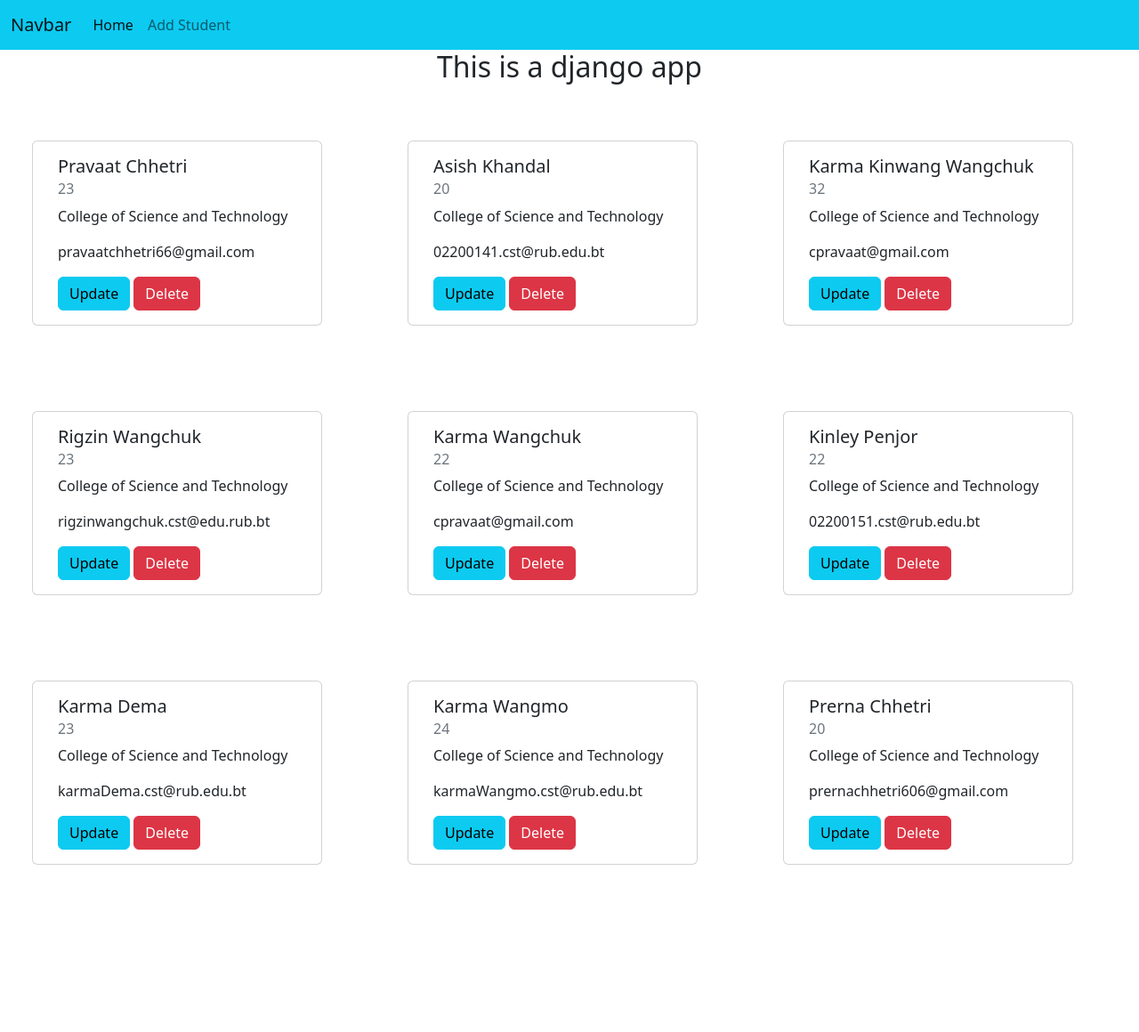
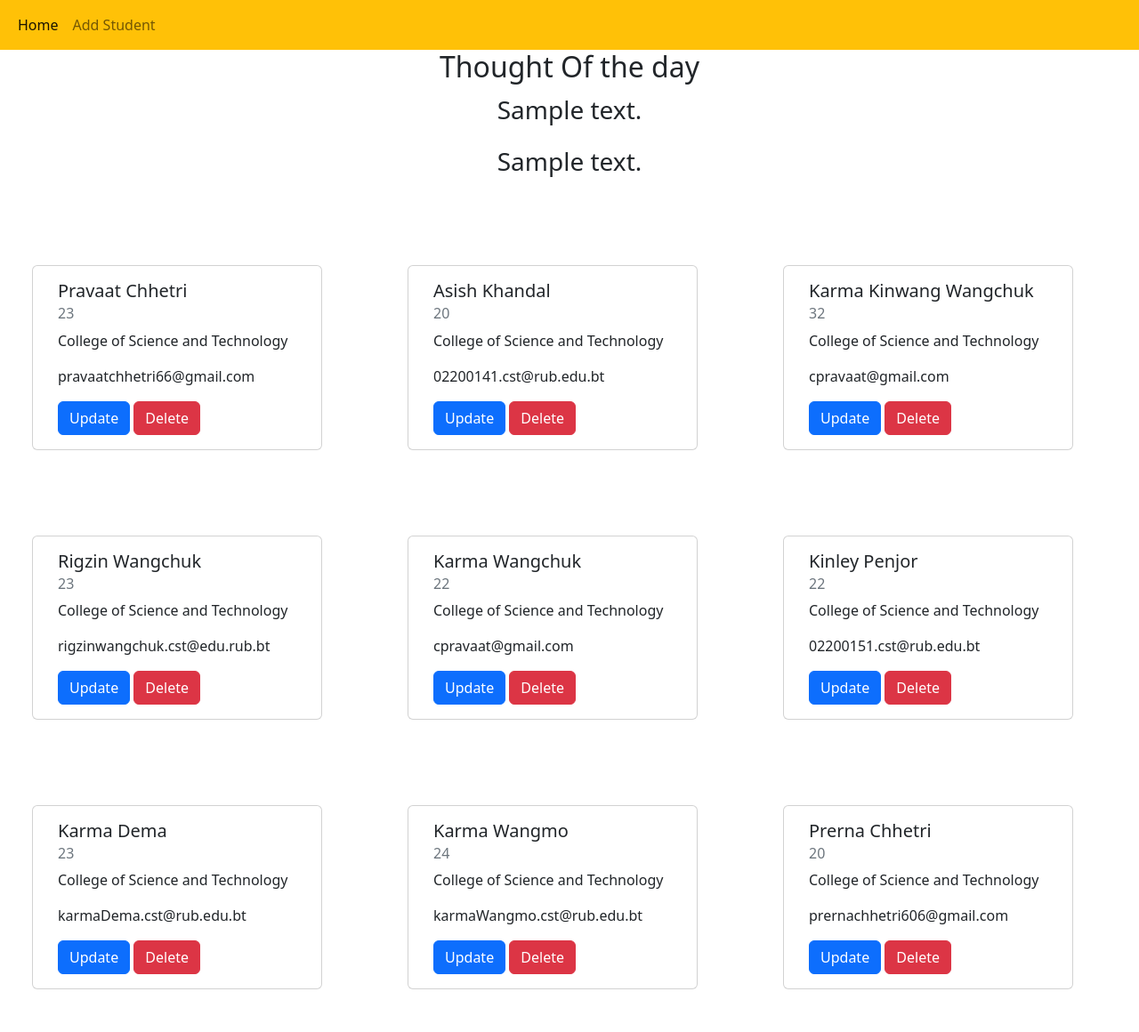
Before and after one commit to PravaatChhetri/Django-Presentation, a Django app: template django_Learner/templates/index.html in a window 1280 px wide. Shown: the whole page at 89% size. Before the commit the page ends 972 px from the top, so only its background shows below. Run offline with Django 4.2, Linux system fonts and the light colour scheme; data comes from the database, SQL or seed files in the repository; both versions use the stored data as it was after the commit; the template is opened without the code that fills it: values that come from a table or form of the project are taken from there, most other values are stand-ins (such as "Sample title", 1, 10 or a date in 2020).

Commit message:
all functionality included

```diff
--- a/django_Learner/templates/index.html
+++ b/django_Learner/templates/index.html
@@ -14,12 +14,9 @@
    <!-- example of include  -->
 {% include 'navbar.html' %}
 
-<h1 class="fs-2 text text-center">This is a django app</h1>
-{%if Name %}
-<p class="fs-3 text text-center">{{msg}}</p>
-{%else%}
-<p class="fs-3 text text-center mb-5">Danjgo Rocks</p>
-{% endif %}
+<h1 class="fs-2 text text-center">Thought Of the day</h1>
+<p class="fs-3 text text-center">{{text}}</p>
+<p class="fs-3 text text-center mb-5">{{text2}}</p>
 <div class="row">
     <!-- card -->
 
@@ -31,7 +28,7 @@
           <h6 class="card-subtitle mb-2 text-muted">{{ele.age}}</h6>
           <p class="card-text">{{ele.College_Name}}</p>
           <p class="card-text">{{ele.email}}</p>
-          <button class="btn text-start btn-info "><a class="nav-link" href="../update/{{ele.id}}">Update</a></button>
+          <button class="btn text-start btn-primary "><a class="nav-link" href="../update/{{ele.id}}">Update</a></button>
           <button class="btn text-end btn-danger"><a class="nav-link" href="../delete/{{ele.id}}">Delete</a></button>
 
         </div>
--- a/django_Learner/templates/navbar.html
+++ b/django_Learner/templates/navbar.html
@@ -1,6 +1,5 @@
-<nav class="navbar navbar-expand-lg bg-info">
+<nav class="navbar navbar-expand-lg bg-warning">
     <div class="container-fluid">
-      <a class="navbar-brand" href="#">Navbar</a>
       <button class="navbar-toggler" type="button" data-bs-toggle="collapse" data-bs-target="#navbarNav" aria-controls="navbarNav" aria-expanded="false" aria-label="Toggle navigation">
         <span class="navbar-toggler-icon"></span>
       </button>
--- a/django_Learner/views.py
+++ b/django_Learner/views.py
@@ -2,6 +2,7 @@ from http.client import HTTPResponse
 from multiprocessing import context
 from django.shortcuts import render, redirect
 from django.http import HttpResponse
+from django_Learner.apps import apiCall
 
 from django_Learner.forms import StudentForm
 from .models import Info
@@ -13,8 +14,11 @@ from django import forms
 
 def hello(request):
     obj=Info.objects.all()
+    text=apiCall()
 
-    return render(request,"index.html",{'obj':obj})
+    print(text)
+
+    return render(request,"index.html",{'obj':obj,'text':text[0],'text2':text[1]})
 
 # def addS(request):
 #     if request.method=="POST":
--- a/django_tutorial/urls.py
+++ b/django_tutorial/urls.py
@@ -19,5 +19,5 @@ from django.urls import path, include
 
 urlpatterns = [
     path('admin/', admin.site.urls),
-    path('django_Learner/', include('django_Learner.urls')),
+    path('app/', include('django_Learner.urls')),
 ]
```
Also changed, not shown: django_Learner/apps.py (+22 -1 lines), django_Learner/templates/update.html (+0 -19 lines), db.sqlite3.
